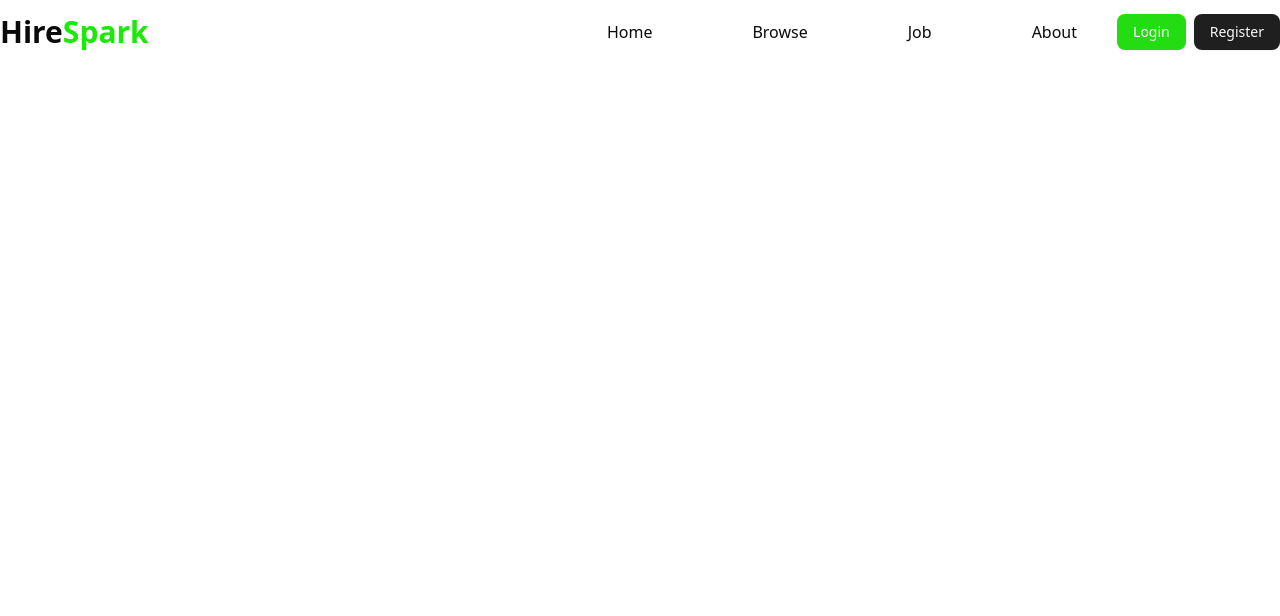
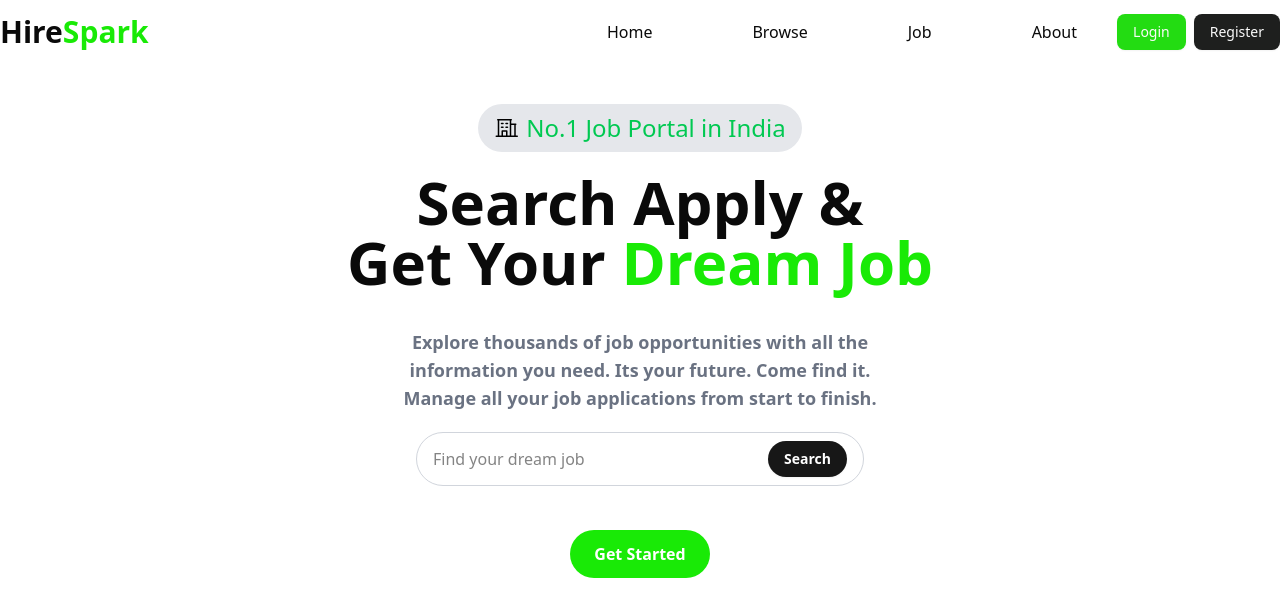
Before and after one commit to ayushman8658/HireSpark, a React (Vite) app in the folder Frontend/: page / in a window 1280 px wide. Shown: the top 616 px of the page. Built offline with nearby package versions, Linux system fonts and the light colour scheme.

Commit message:
Homepage done

```diff
--- a/Frontend/package.json
+++ b/Frontend/package.json
@@ -24,6 +24,8 @@
     "next-themes": "^0.4.6",
     "react": "^19.1.0",
     "react-dom": "^19.1.0",
+    "react-icon": "^1.0.0",
+    "react-icons": "^5.5.0",
     "react-redux": "^9.2.0",
     "react-router-dom": "^7.6.0",
     "sonner": "^2.0.5",
--- /dev/null
+++ b/Frontend/src/components/ui/components_lite/Header.jsx
@@ -0,0 +1,47 @@
+import React from "react";
+import { Button } from "../button";
+import { PiBuildingOffice } from "react-icons/pi";
+
+function Header() {
+  return (
+    <div>
+      <div className="text-center ">
+        <div className="flex flex-col gap-5 my-10">
+          <span className="px-4 mx-auto flex justify-center items-center py-2 gap-2 rounded-full bg-gray-200 text-green-500 font-medium">
+            <span className="text-[black] text-2xl">
+              <PiBuildingOffice />
+            </span>
+            <span className="text-2xl">No.1 Job Portal in India</span>
+          </span>
+
+          <h2 className="text-6xl md:text-6xl font-bold">
+            Search Apply & <br />
+            Get Your <span className="text-[#19EA06]">Dream Job</span>
+          </h2>
+          <p className="text-gray-500 text-lg mt-4 px-4 md:px-20 mx-auto max-w-2xl font-bold">
+            Explore thousands of job opportunities with all the information you
+            need. Its your future. Come find it. Manage all your job
+            applications from start to finish.
+          </p>
+          <div className=" border border-gray-300 rounded-full flex items-center max-w-md mx-auto px-4 py-2 w-full">
+            <input
+              type="text"
+              placeholder="Find your dream job"
+              className="outline-none border-none w-full"
+            ></input>
+            <Button className="rounded-full">
+              <span className="text-white font-bold">Search</span>
+            </Button>
+          </div>
+          <div className="mt-6">
+            <button className="bg-[#19EA06] text-white px-6 py-3 rounded-full font-semibold hover:bg-green-600 transition duration-300">
+              Get Started
+            </button>
+          </div>
+        </div>
+      </div>
+    </div>
+  );
+}
+
+export default Header;
--- a/Frontend/src/components/ui/components_lite/Home.jsx
+++ b/Frontend/src/components/ui/components_lite/Home.jsx
@@ -1,10 +1,15 @@
 import React from "react";
 import Navbar from "./Navbar";
+import Header from "./Header";
 
 const Home = () => {
   return (
     <div>
       <Navbar></Navbar>
+      <Header />
+      {/* <Categories />
+      <Latesjobs />
+      <Footer /> */}
     </div>
   );
 };
```
Also changed, not shown: 1 other file (tests, documents, lock files or other folders).
